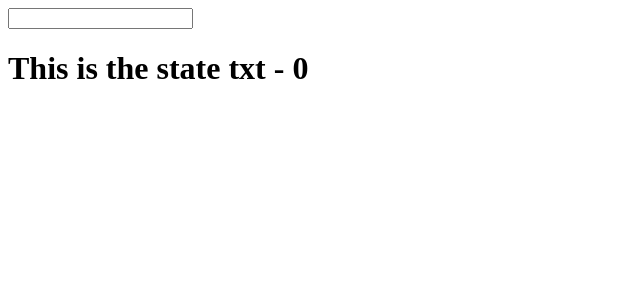
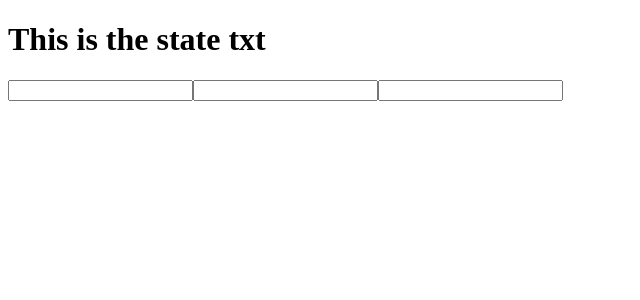
Before and after one commit to felixacdc/start_using_react, a React (Create React App) app in the folder react-app/: page / in a window 1280 px wide. Shown: the top 300 px of the page, without its empty margins (0-640 px from the left). Built offline with nearby package versions, Linux system fonts and the light colour scheme.

Commit message:
[add] Owner ownee relationship

```diff
--- a/react-app/src/App.js
+++ b/react-app/src/App.js
@@ -40,8 +40,7 @@
   constructor(){
     super();
     this.state = {
-      txt: 'This is the state txt',
-      cat: 0
+      txt: 'This is the state txt'
     }
   }
   update(e) {
@@ -50,11 +49,15 @@
   render() {
     return (
       <div>
-        <input type="text" onChange={this.update.bind(this)}/>
-        <h1>{this.state.txt} - {this.state.cat}</h1>
+        <h1>{this.state.txt}</h1>
+        <Widget update={this.update.bind(this)} />
+        <Widget update={this.update.bind(this)} />
+        <Widget update={this.update.bind(this)} />
       </div>
     )
   }
 }
 
+const Widget = (props) => <input type="text" onChange={props.update} />
+
 export default App;
--- a/react-app/src/index.js
+++ b/react-app/src/index.js
@@ -3,6 +3,6 @@
 import App from './App';
 
 ReactDOM.render(
-  <App cat={5}/>,
+    <App />,
   document.getElementById('root')
 );
```
